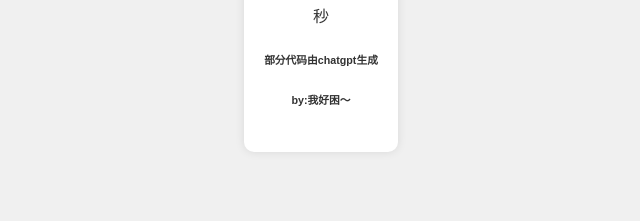
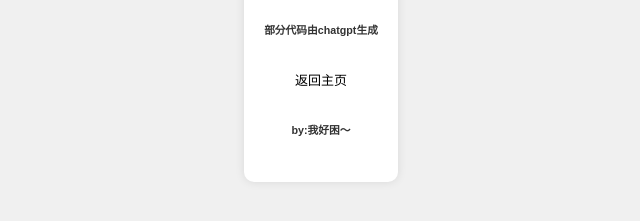
Before and after one commit to Wohaokunr/Wohaokunr.github.io, a plain HTML site: page time.html in a window 1280 px wide. Shown: the part 517-738 px from the top of the page, without its empty margins (319-959 px from the left). Drawn offline with Linux system fonts and the light colour scheme.

Commit message:
Update time.html

```diff
--- a/time.html
+++ b/time.html
@@ -47,6 +47,19 @@
         transform: scale(1);
       }
     }
+
+	a {
+            padding: 8px 8px 8px 8px;
+            text-decoration: none;
+            font-size: 13px;
+            color: #000;
+            display: block;
+            transition: 0.3s;
+        }
+	a:hover {
+            color: #007bff;
+        }
+
   </style>
 </head>
 <body>
@@ -61,7 +74,7 @@
     <div class="countdown-number" id="seconds">0</div>
     <div>秒</div>
     <div><h6>部分代码由chatgpt生成</h6></div>
-    <div><h6>by:我好困～</h6></div>
+    <div> <a href="index.html">返回主页</a><h6>by:我好困～</h6></div>
   </div>
 
   <!-- JavaScript -->
```
